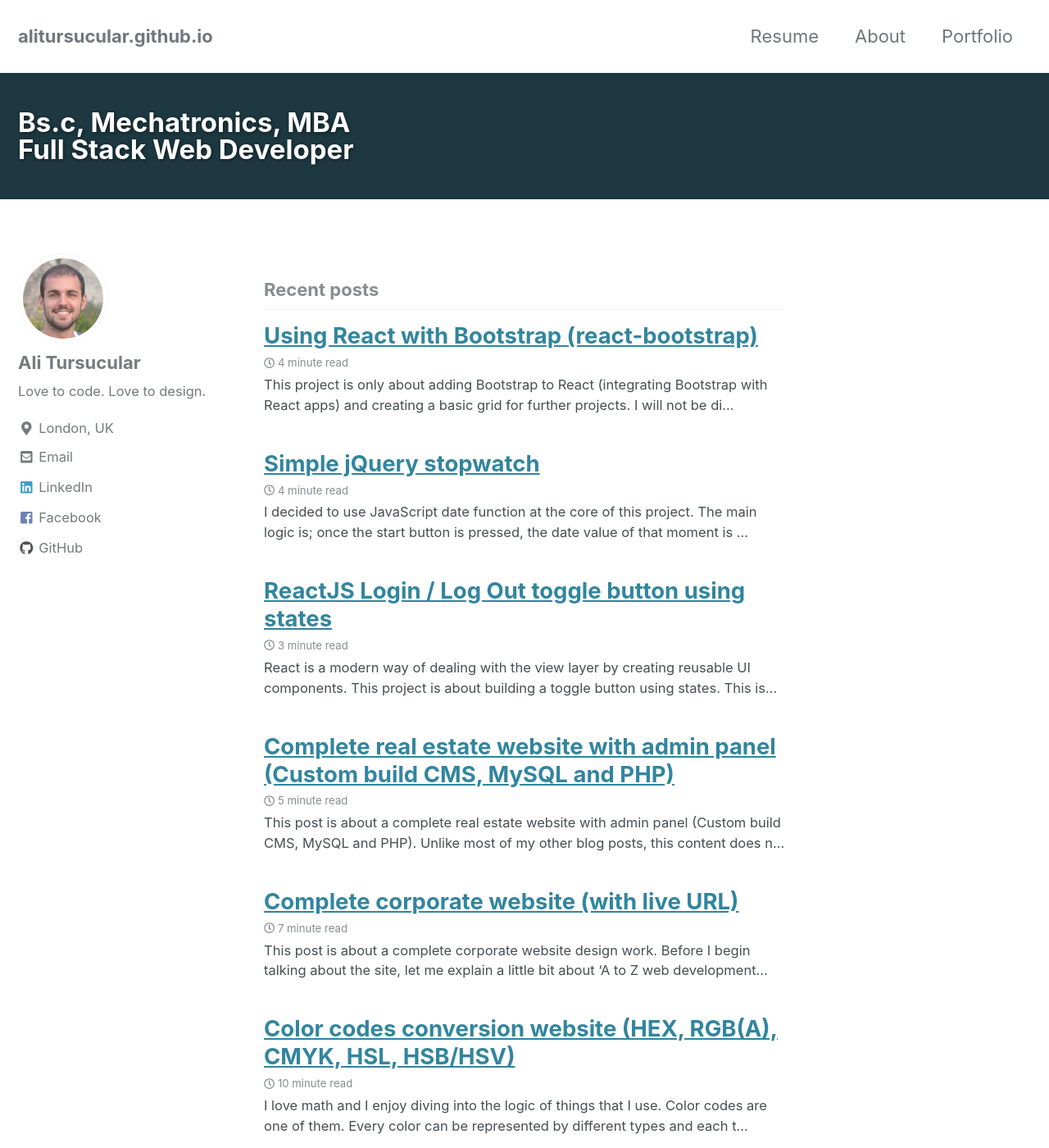
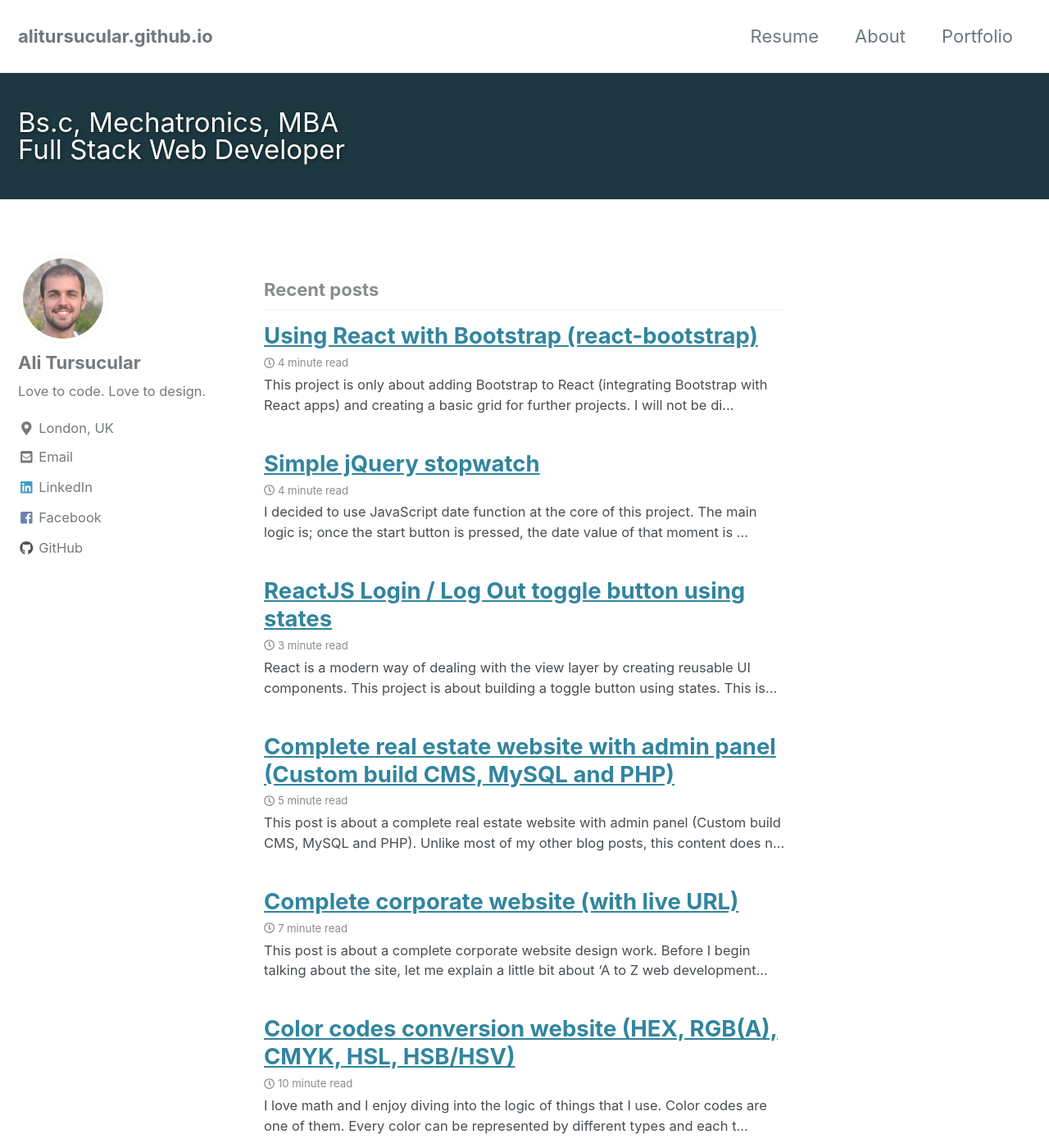
Before and after one commit to alitursucular/alitursucular.github.io, a Jekyll site: the page built from index.html, in a window 1280 px wide and 1400 px high. Shown: the whole window at 82% size. Built offline with Jekyll 4.4.1, drawn with Linux system fonts in a browser that asks for light colours; cached includes are drawn as plain includes; the list of posts is cut into pages by our own code.

Commit message:
UI fixes

```diff
--- a/assets/css/main.scss
+++ b/assets/css/main.scss
@@ -34,10 +34,17 @@ html {
       .page__hero--overlay .page__title {
         font-size: 1.5em;
         margin-bottom: 0;
+        font-weight: 400;
       }
     }
 
     .page__hero--overlay {
       padding: 2em 0;
     }
+
+    .page__hero--overlay .page__title {
+      font-size: 1.5em;
+      margin-bottom: 0;
+      font-weight: 400;
+    }
   }
--- a/index.html
+++ b/index.html
@@ -1,7 +1,7 @@
 ---
 layout: home
 author_profile: true
-title: "Bs.c, Mechatronics, MBA<br/>Full Stack Web Developer"
+title: "Bs.c, Mechatronics, MBA <br/>Full Stack Web Developer"
 read_time: false
 header:
   overlay_color: "#1d3840"
```
